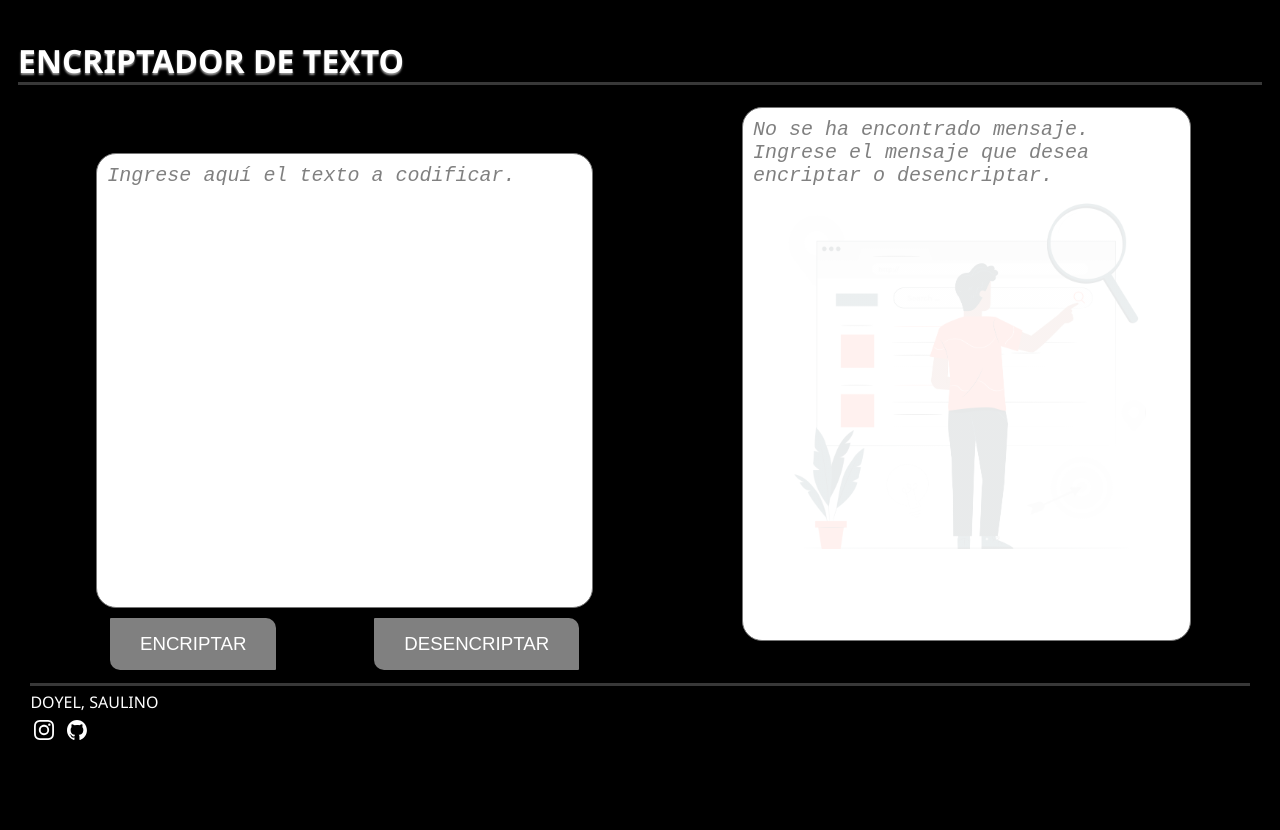
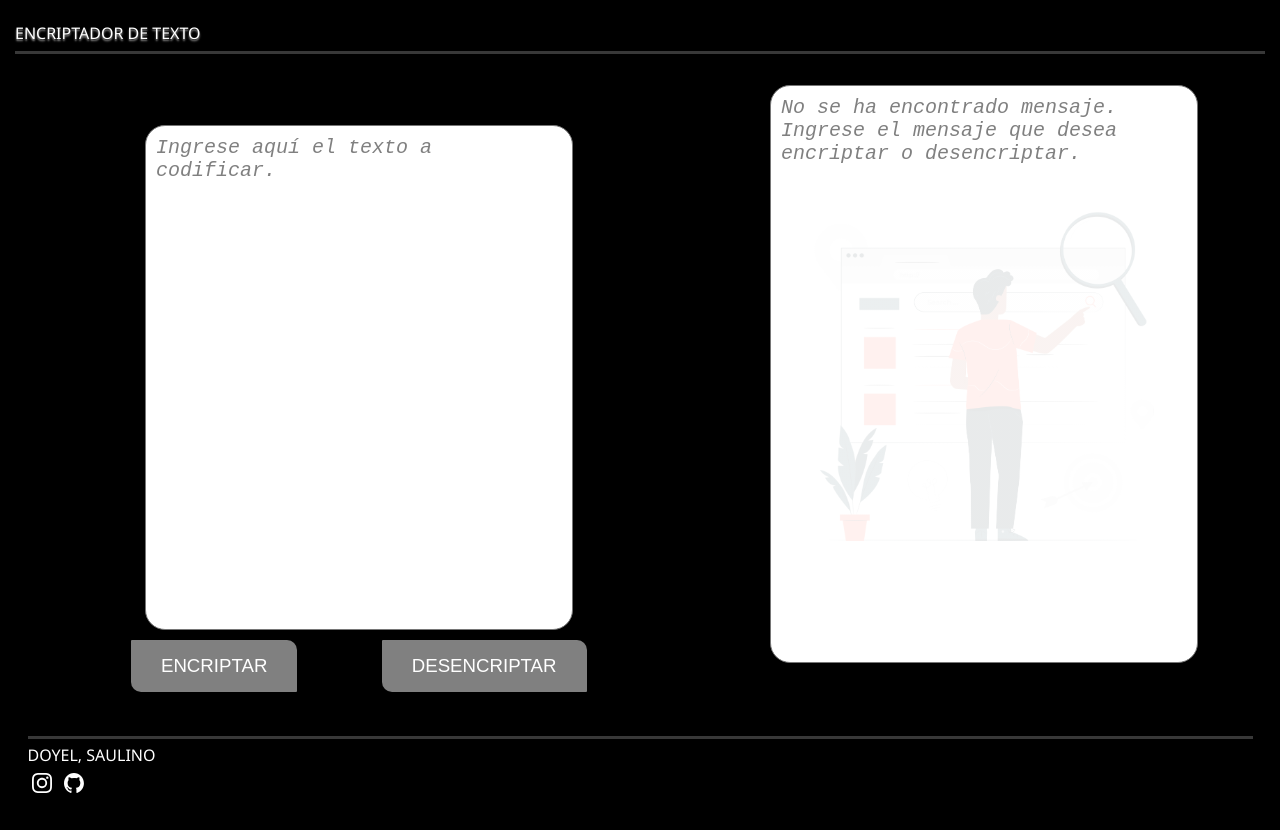
Before and after one commit to Doyit0/Challenge-Encriptador, a plain HTML site: page index.html in a window 1280 px wide. Before the commit the page ends 800 px from the top, so only its background shows below. Drawn offline with Linux system fonts and the light colour scheme.

Commit message:
Terminado, para entregar tal vez

```diff
--- a/index.html
+++ b/index.html
@@ -5,6 +5,7 @@
 
      <meta charset="UTF-8">
      <meta name="viewport" content="width=device-width, initial-scale=1.0">
+     <link rel="stylesheet" href="reset.css">
      <link rel="stylesheet" href="style.css">
      <title>Encriptador de texto</title>
      <link rel="icon" href="logo.png" type="image/x-icon" />
--- /dev/null
+++ b/reset.css
@@ -0,0 +1,48 @@
+/* http://meyerweb.com/eric/tools/css/reset/
+   v2.0 | 20110126
+   License: none (public domain)
+*/
+
+html, body, div, span, applet, object, iframe,
+h1, h2, h3, h4, h5, h6, p, blockquote, pre,
+a, abbr, acronym, address, big, cite, code,
+del, dfn, em, img, ins, kbd, q, s, samp,
+small, strike, strong, sub, sup, tt, var,
+b, u, i, center,
+dl, dt, dd, ol, ul, li,
+fieldset, form, label, legend,
+table, caption, tbody, tfoot, thead, tr, th, td,
+article, aside, canvas, details, embed,
+figure, figcaption, footer, header, hgroup,
+menu, nav, output, ruby, section, summary,
+time, mark, audio, video {
+	margin: 0;
+	padding: 0;
+	border: 0;
+	font-size: 100%;
+	font: inherit;
+	vertical-align: baseline;
+}
+/* HTML5 display-role reset for older browsers */
+article, aside, details, figcaption, figure,
+footer, header, hgroup, menu, nav, section {
+	display: block;
+}
+body {
+	line-height: 1;
+}
+ol, ul {
+	list-style: none;
+}
+blockquote, q {
+	quotes: none;
+}
+blockquote:before, blockquote:after,
+q:before, q:after {
+	content: '';
+	content: none;
+}
+table {
+	border-collapse: collapse;
+	border-spacing: 0;
+}
--- a/style.css
+++ b/style.css
@@ -1,9 +1,9 @@
 html {
   color: white;
-  height: 95%;
+  height: 100%;
   background: #000000;
   font-family: 'Segoe UI', Tahoma, Geneva, Verdana, sans-serif;
-  margin: 10px;
+  margin: 15px;
   text-transform: uppercase;
 }
 
@@ -11,6 +11,7 @@ h1 {
   color: #ffffff;
   text-shadow: 0px 2px 2px rgba(255, 255, 255, 0.589);
   border-bottom: solid #b7b7b74e;
+  padding: 10px 0px;
 }
 
 body {
@@ -22,7 +23,6 @@ body {
 .container {
   display: flex;
   flex: 1 1 auto;
-  height: 100%;
   flex-flow: row wrap;
   row-gap: 10px;
   column-gap: 0;
@@ -33,6 +33,7 @@ body {
   display: flex;
   flex: 3;
   flex-flow: column;
+  padding: 2.5% 5%;
 }
 
 #warning {
@@ -53,6 +54,7 @@ body {
   flex: 1;
   flex-flow: column;
   flex-basis: 30%;
+  padding: 2.5% 0%;
 }
 
 .buttonRow {
```
